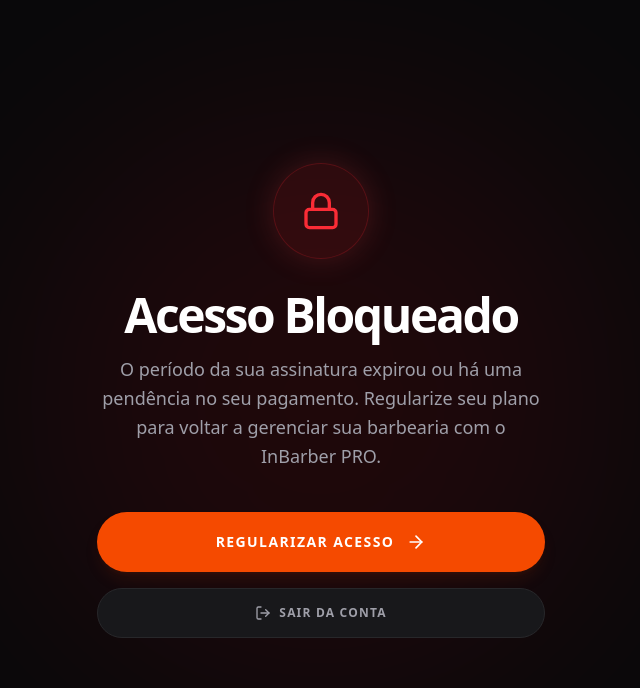
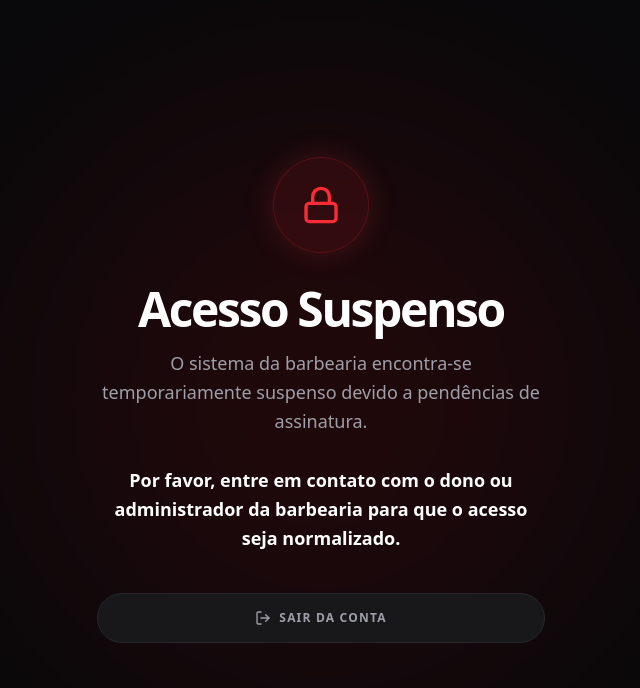
Before and after one commit to JoaozinDaprogramacao/barbercenter, a Next.js app: page /bloqueado in a window 1280 px wide. Shown: the top 688 px of the page, without its empty margins (319-959 px from the left). Built offline with nearby package versions, Linux system fonts and the light colour scheme; no server answers.

Commit message:
feat: somente onsnew

```diff
--- a/src/app/bloqueado/page.tsx
+++ b/src/app/bloqueado/page.tsx
@@ -7,12 +7,10 @@ import { Lock, ArrowRight, LogOut, Loader2 } from "lucide-react";
 
 import { TrialWorkflow } from '@/components/admin/settings/TrialWorkflow';
 
-
 export default function BloqueadoPage() {
   const { data: session, status } = useSession();
   const [isPaymentOpen, setIsPaymentOpen] = useState(false);
 
-  // Monta o userData baseado na sessão ativa para repassar ao componente de pagamento
   const userData = {
     id: (session?.user as any)?.id || "",
     name: session?.user?.name || "",
@@ -20,7 +18,8 @@ export default function BloqueadoPage() {
     barbershopId: (session?.user as any)?.barbershopId || "",
   };
 
-  // Se a sessão ainda está carregando, mostra um loader para evitar piscar a tela
+  const isOwner = (session?.user as any)?.role === "OWNER";
+
   if (status === "loading") {
     return (
       <div className="min-h-screen bg-zinc-950 flex flex-col items-center justify-center">
@@ -35,7 +34,6 @@ export default function BloqueadoPage() {
   return (
     <div className="min-h-screen bg-zinc-950 flex flex-col items-center justify-center p-6 text-center relative overflow-hidden">
 
-      {/* Luz vermelha de fundo para dar o tom de "alerta" */}
       <div className="absolute top-1/2 left-1/2 -translate-x-1/2 -translate-y-1/2 w-[80vw] h-[80vw] max-w-[600px] max-h-[600px] bg-red-600/10 blur-[120px] rounded-full pointer-events-none" />
 
       <motion.div
@@ -49,14 +47,23 @@ export default function BloqueadoPage() {
         </div>
 
         <h1 className="text-4xl md:text-5xl font-black text-white mb-4 tracking-tighter">
-          Acesso Bloqueado
+          Acesso Suspenso
         </h1>
 
+        {isOwner ? (
           <p className="text-zinc-400 font-medium text-base md:text-lg mb-10 leading-relaxed">
             O período da sua assinatura expirou ou há uma pendência no seu pagamento. Regularize seu plano para voltar a gerenciar sua barbearia com o InBarber PRO.
           </p>
+        ) : (
+          <p className="text-zinc-400 font-medium text-base md:text-lg mb-10 leading-relaxed">
+            O sistema da barbearia encontra-se temporariamente suspenso devido a pendências de assinatura.
+            <br /><br />
+            <strong className="text-white">Por favor, entre em contato com o dono ou administrador da barbearia para que o acesso seja normalizado.</strong>
+          </p>
+        )}
 
         <div className="flex flex-col gap-4">
+          {isOwner && (
             <button
               onClick={() => setIsPaymentOpen(true)}
               className="w-full bg-orange-600 hover:bg-orange-500 text-white py-5 rounded-[2rem] font-black text-sm uppercase tracking-widest flex items-center justify-center gap-3 transition-all shadow-lg shadow-orange-900/20 active:scale-95"
@@ -64,6 +71,7 @@ export default function BloqueadoPage() {
               Regularizar Acesso
               <ArrowRight size={20} />
             </button>
+          )}
 
           <button
             onClick={() => signOut({ callbackUrl: '/' })}
@@ -75,7 +83,6 @@ export default function BloqueadoPage() {
         </div>
       </motion.div>
 
-      {/* Renderiza o seu fluxo de pagamento pronto por cima de tudo */}
       <TrialWorkflow
         forcedOpen={isPaymentOpen}
         onClose={() => setIsPaymentOpen(false)}
--- a/src/components/admin/settings/SettingsView.tsx
+++ b/src/components/admin/settings/SettingsView.tsx
@@ -2,6 +2,7 @@
 
 import { useState } from "react";
 import { motion, AnimatePresence } from "framer-motion";
+import { useSession } from "next-auth/react";
 import { SettingsHeader } from "./SettingsHeader";
 import { CompanySection } from "./CompanySection";
 import { ServicesSection } from "./ServicesSection";
@@ -13,6 +14,9 @@ import { SubscriptionSection } from "./SubscriptionSection";
 import { TeamSection } from "./TeamSection";
 
 export const SettingsView = ({ onBack }: { onBack: () => void }) => {
+    const { data: session } = useSession();
+    const isOwner = (session?.user as any)?.role === "OWNER";
+
     const {
         companyData, setCompanyData,
         isEditingCompany, setIsEditingCompany,
@@ -101,9 +105,11 @@ export const SettingsView = ({ onBack }: { onBack: () => void }) => {
                         )}
                     </section>
 
-                    <section className="px-1">
-                        <SubscriptionSection />
-                    </section>
+                    {isOwner && (
+                        <section className="px-1">
+                            <SubscriptionSection />
+                        </section>
+                    )}
 
                     <section>
                         <div className="flex items-center justify-between mb-4 px-2">
@@ -152,7 +158,6 @@ export const SettingsView = ({ onBack }: { onBack: () => void }) => {
                         <p className="text-[10px] font-black text-zinc-500 uppercase tracking-[0.2em]">Gestão de Equipe</p>
                     </div>
 
-                    {/* Aqui você chamará o seu componente TeamSection que listará os barbeiros */}
                     <TeamSection />
                 </section>
             </div>
```
Lines whose indentation alone changed are shown as unchanged.
